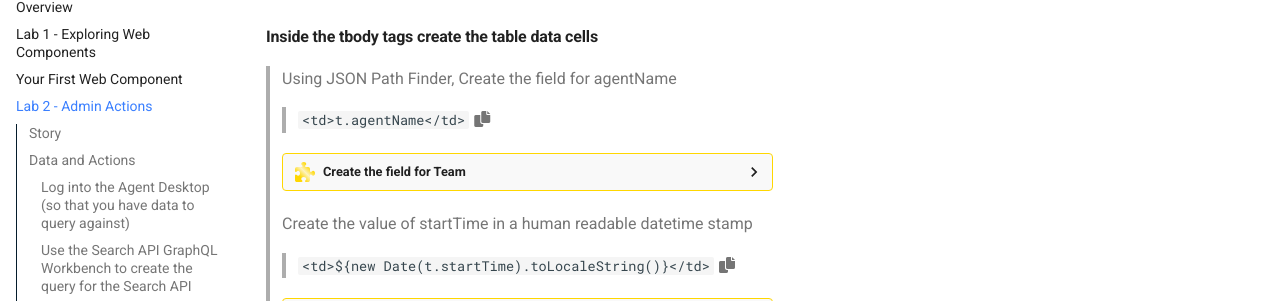
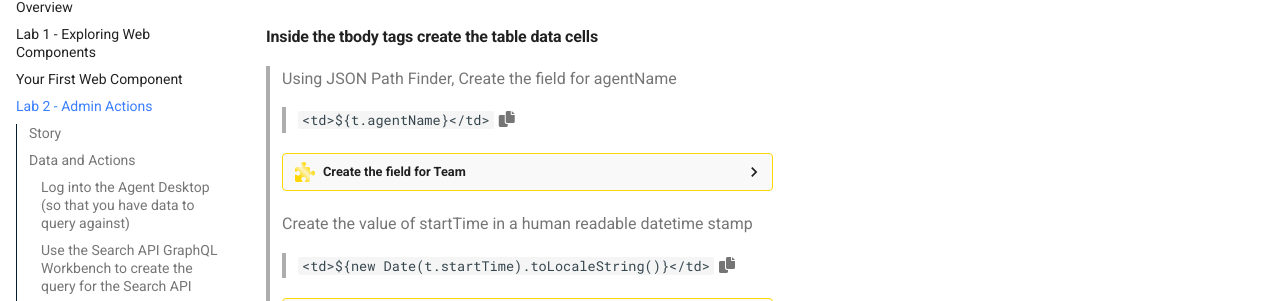
Before and after one commit to WebexCC-SA/LAB-3354, an MkDocs documentation site: the page built from docs/lab2_adminActions.md, in a window 1280 px wide and 900 px high, scrolled down 6410 px. Shown: the part 149-450 px from the top of the window. Built offline with MkDocs 1.6.1 and Material for MkDocs 9.7.7, drawn with Linux system fonts in a browser that asks for light colours.

Commit message:
fixing typos

```diff
--- a/docs/lab2_adminActions.md
+++ b/docs/lab2_adminActions.md
@@ -251,9 +251,9 @@ You can now see the Arguments and Fields available
 
 #### Inside the tbody tags create the table data cells
 > Using JSON Path Finder, Create the field for agentName
-> > <copy>`<td>t.agentName</td>`</copy>
+> > <copy>`<td>${t.agentName}</td>`</copy>
 > ??? challenge w50 "Create the field for Team"
-    <copy>`<td>t.teamName</td>`</copy>
+    <copy>`<td>${t.teamName}</td>`</copy>
 > Create the value of startTime in a human readable datetime stamp
 > > <copy>`<td>${new Date(t.startTime).toLocaleString()}</td>`</copy>
 > ??? challenge w50 "Create the value of currentState"
```
Also changed, not shown: docs/lab3_queueScroller.md (+1 -1 lines).
